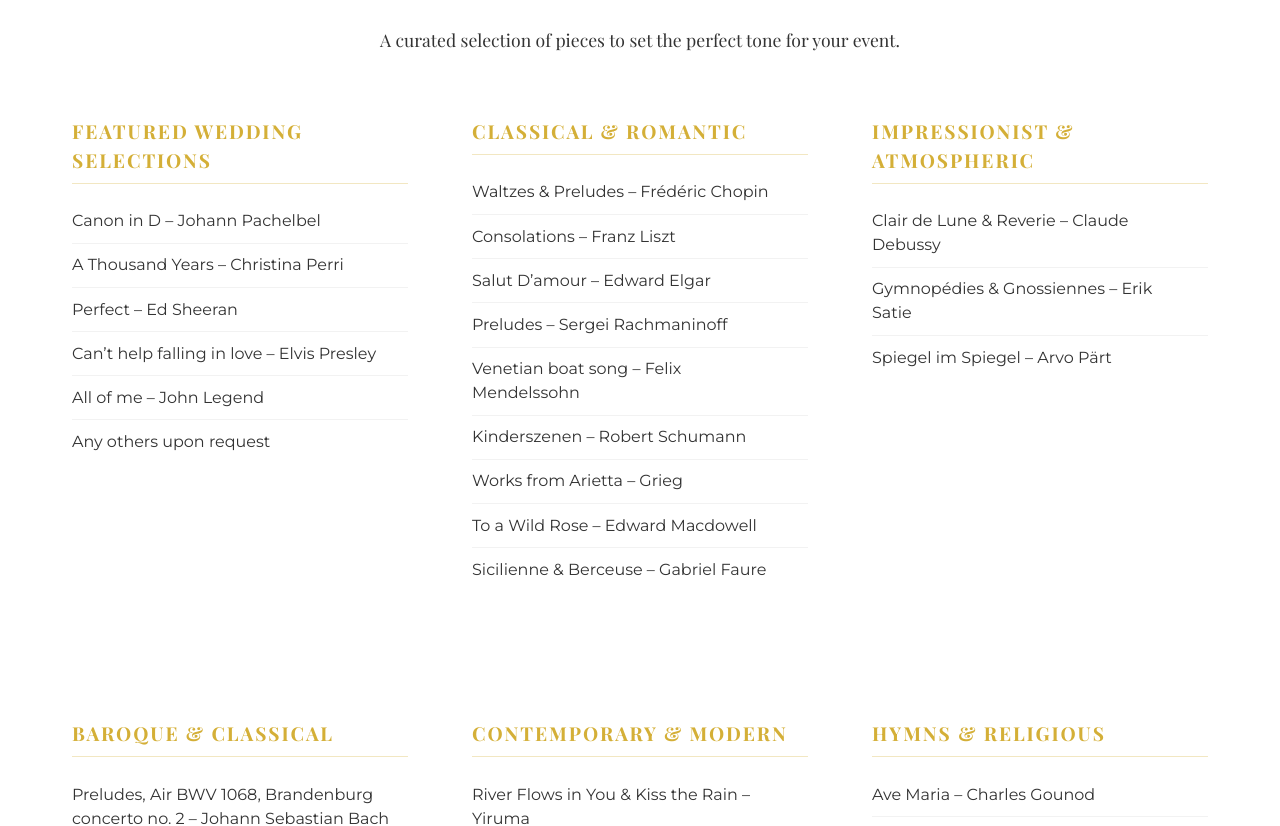
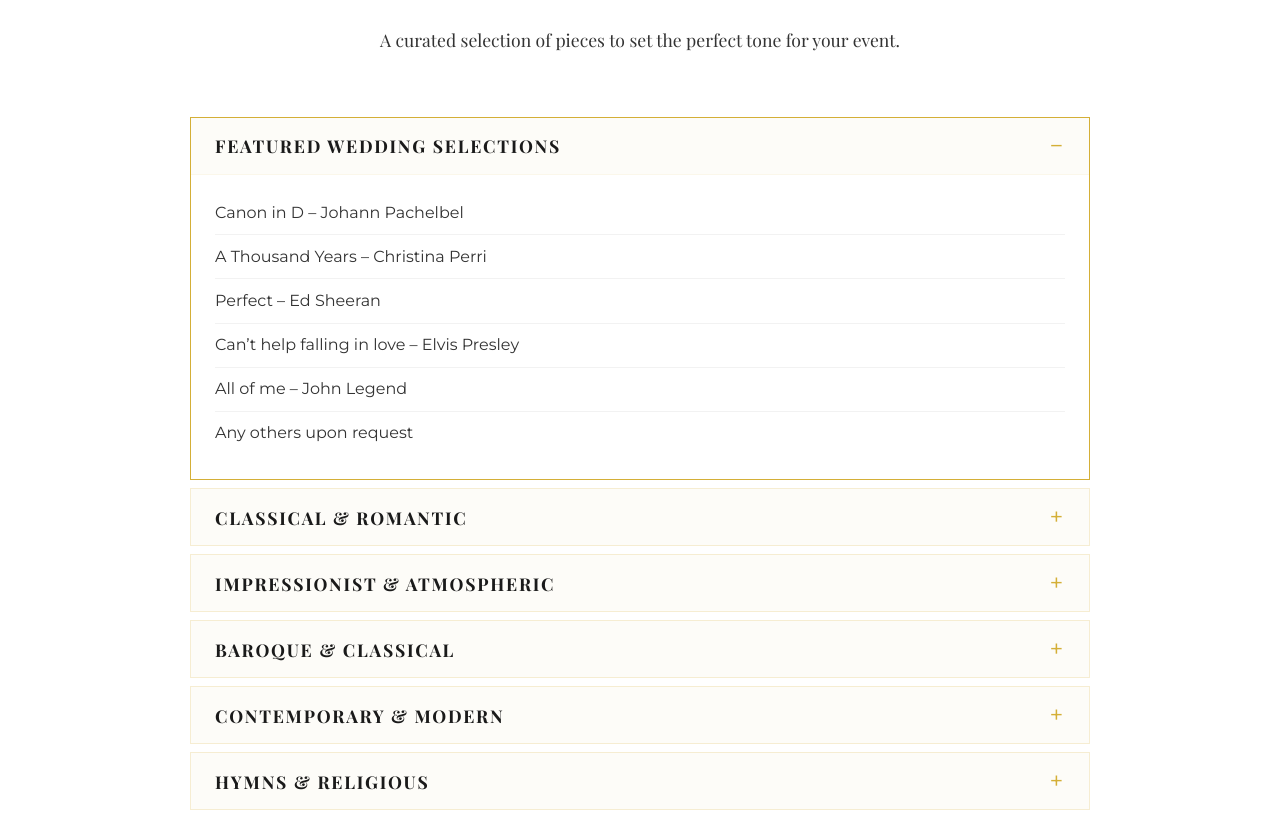
Before and after one commit to gavinmurray614-code/katelyngausepiano, a React (Vite) app: page / in a window 1280 px wide. Shown: the part 1544-2370 px from the top of the page. Built offline with nearby package versions, Linux system fonts and the light colour scheme; a web font is replaced by a local one.

Commit message:
accordian

```diff
--- a/src/components/Repertoire.css
+++ b/src/components/Repertoire.css
@@ -10,22 +10,68 @@
   color: var(--color-charcoal);
 }
 
-.repertoire-grid {
-  display: grid;
-  grid-template-columns: repeat(auto-fit, minmax(300px, 1fr));
-  gap: var(--space-xl) var(--space-lg);
+.repertoire-accordion {
+  max-width: 900px;
+  margin: 0 auto;
 }
 
-.repertoire-category h3 {
-  font-size: 1.2rem;
+.accordion-item {
+  border: 1px solid rgba(212, 175, 55, 0.2);
+  margin-bottom: 0.5rem;
+  background-color: var(--color-ivory);
+}
+
+.accordion-item.active {
+  border-color: var(--color-gold);
+}
+
+.accordion-header {
+  width: 100%;
+  display: flex;
+  justify-content: space-between;
+  align-items: center;
+  padding: 1rem 1.5rem;
+  background: none;
+  border: none;
+  cursor: pointer;
+  text-align: left;
+}
+
+.accordion-header:hover {
+  background-color: rgba(212, 175, 55, 0.05);
+}
+
+.accordion-header h3 {
+  font-size: 1.1rem;
+  margin: 0;
+  color: var(--color-black);
+  text-transform: uppercase;
+  letter-spacing: 0.1em;
+  font-family: var(--font-serif);
+}
+
+.accordion-icon {
+  font-size: 1.5rem;
   color: var(--color-gold);
-  border-bottom: 1px solid rgba(212, 175, 55, 0.3);
-  padding-bottom: 0.5rem;
-  margin-bottom: var(--space-sm);
+  line-height: 1;
+}
+
+.accordion-content {
+  max-height: 0;
+  overflow: hidden;
+  transition: max-height 0.4s ease-out, padding 0.3s ease;
+  background-color: var(--color-white);
+}
+
+.accordion-item.active .accordion-content {
+  max-height: 800px; /* High enough to fit content */
+  padding: 0 1.5rem 1.5rem;
+  border-top: 1px solid rgba(212, 175, 55, 0.1);
 }
 
 .song-list {
   list-style: none;
+  margin-top: 1rem;
 }
 
 .song-item {
--- a/src/components/Repertoire.tsx
+++ b/src/components/Repertoire.tsx
@@ -79,9 +79,15 @@
 
 const Repertoire: React.FC = () => {
   const [playingAudio, setPlayingAudio] = useState<string | null>(null);
+  const [openCategory, setOpenCategory] = useState<number | null>(0);
   const audioRef = useRef<HTMLAudioElement | null>(null);
 
-  const togglePlay = (audioPath: string) => {
+  const toggleCategory = (idx: number) => {
+    setOpenCategory(openCategory === idx ? null : idx);
+  };
+
+  const togglePlay = (e: React.MouseEvent, audioPath: string) => {
+    e.stopPropagation();
     if (playingAudio === audioPath) {
       audioRef.current?.pause();
       setPlayingAudio(null);
@@ -112,10 +118,14 @@
         <p className="repertoire-intro centered">
           A curated selection of pieces to set the perfect tone for your event.
         </p>
-        <div className="repertoire-grid">
+        <div className="repertoire-accordion">
           {repertoireData.map((section, idx) => (
-            <div key={idx} className="repertoire-category">
+            <div key={idx} className={`accordion-item ${openCategory === idx ? 'active' : ''}`}>
+              <button className="accordion-header" onClick={() => toggleCategory(idx)}>
                 <h3>{section.category}</h3>
+                <span className="accordion-icon">{openCategory === idx ? '−' : '+'}</span>
+              </button>
+              <div className="accordion-content">
                 <ul className="song-list">
                   {section.items.map((song, sIdx) => (
                     <li key={sIdx} className="song-item">
@@ -123,7 +133,7 @@
                       {song.audioPath && (
                         <button
                           className={`play-btn ${playingAudio === song.audioPath ? 'playing' : ''}`}
-                        onClick={() => togglePlay(song.audioPath!)}
+                          onClick={(e) => togglePlay(e, song.audioPath!)}
                           title={playingAudio === song.audioPath ? "Pause" : "Play Preview"}
                         >
                           {playingAudio === song.audioPath ? (
@@ -136,6 +146,7 @@
                     </li>
                   ))}
                 </ul>
+              </div>
             </div>
           ))}
         </div>
```
Lines whose indentation alone changed are shown as unchanged.
